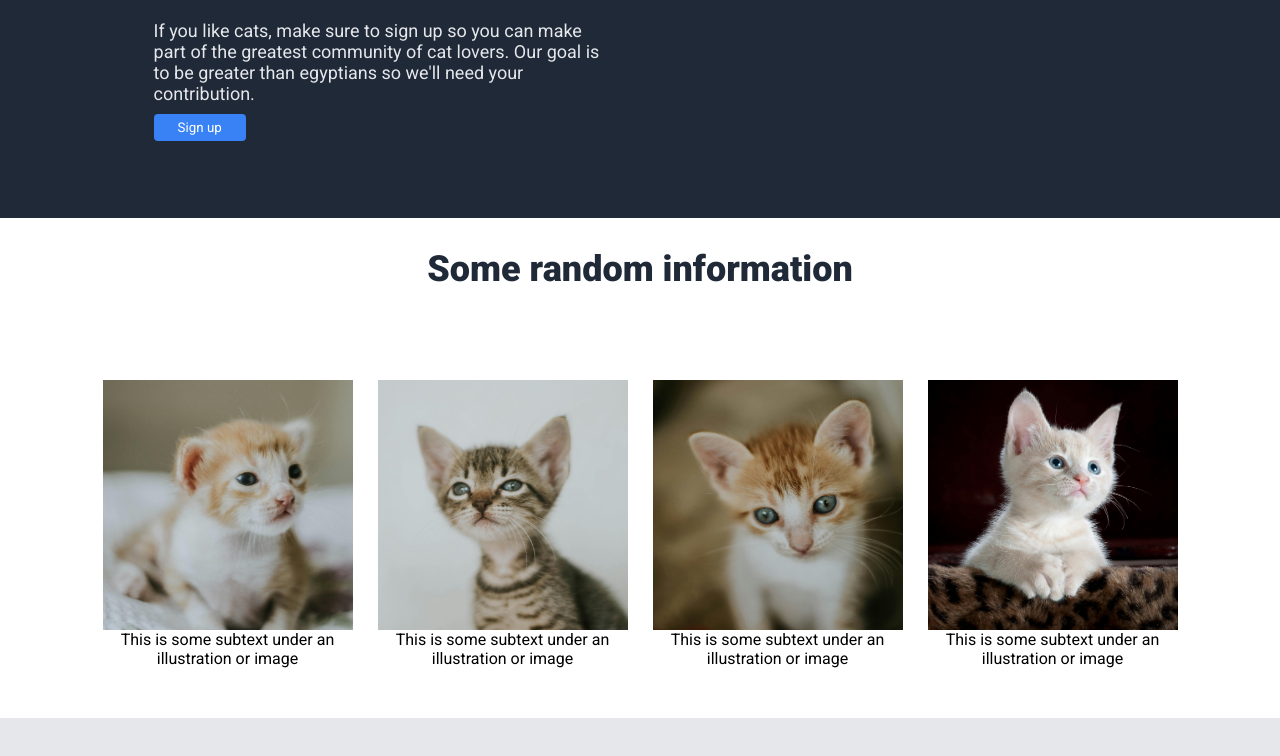
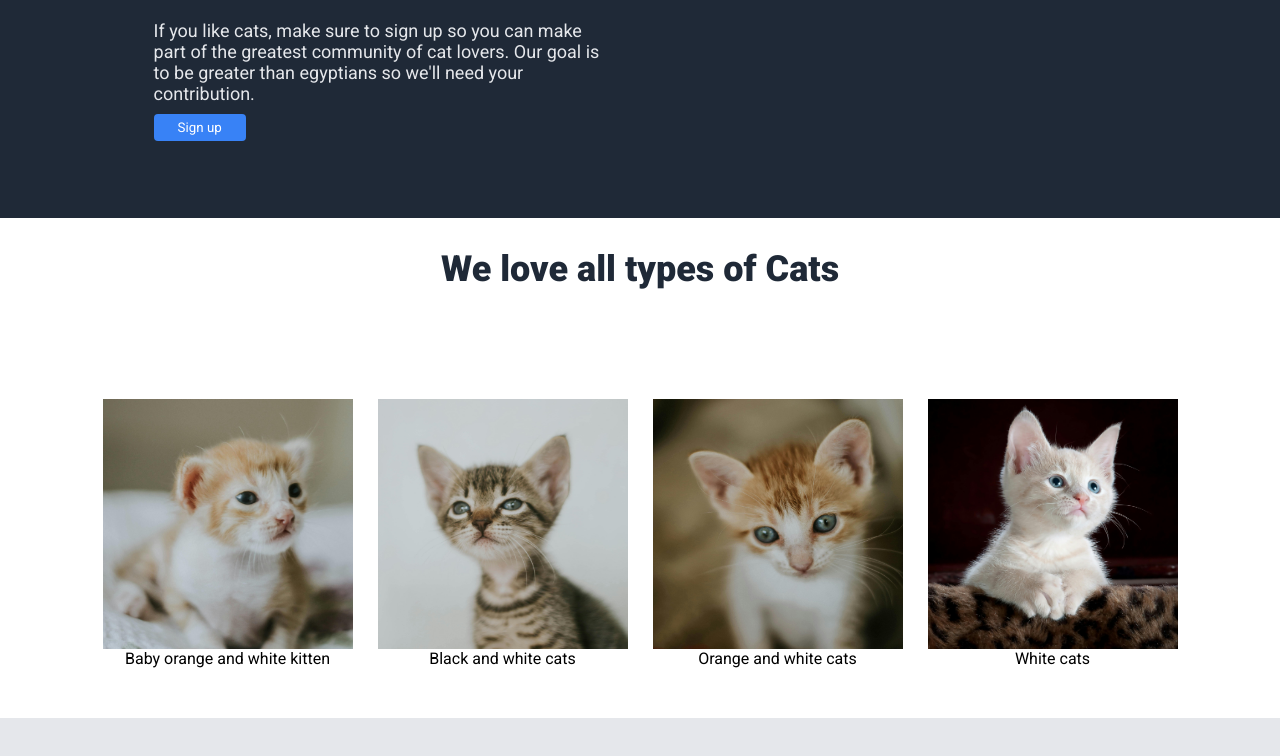
Before and after one commit to JoseAscuntar/odin-landing-page, a plain HTML site: page index.html in a window 1280 px wide. Shown: the part 322-1078 px from the top of the page. Drawn offline with Linux system fonts and the light colour scheme.

Commit message:
Add content to second section

```diff
--- a/index.html
+++ b/index.html
@@ -26,23 +26,23 @@
         <img src="images/orange-cat.jpg" alt="orange cat" width="600px">
     </div>
     <div class="second-section">
-        <h2>Some random information</h2>
+        <h2>We love all types of Cats</h2>
         <div class="cards">
             <div class="card">
                 <img src="images/baby-orange-and-white-kitten.jpg" alt="baby orange and white kitten" width="250px" height="250px">
-                <div class="subtext">This is some subtext under an illustration or image</div>
+                <div class="subtext">Baby orange and white kitten</div>
             </div>
             <div class="card">
                 <img src="images/black-and-white-cat.jpg" alt="black and white cat" width="250px" height="250px">
-                <div class="subtext">This is some subtext under an illustration or image</div>
+                <div class="subtext">Black and white cats</div>
             </div>
             <div class="card">
                 <img src="images/orange-and-white-cat.jpg" alt="orange and white cat" width="250px" height="250px">
-                <div class="subtext">This is some subtext under an illustration or image</div>
+                <div class="subtext">Orange and white cats</div>
             </div>
             <div class="card">
                 <img src="images/white-cat.jpg" alt="white cat" width="250px" height="250px">
-                <div class="subtext">This is some subtext under an illustration or image</div>
+                <div class="subtext">White cats</div>
             </div>
         </div>
     </div>
```
